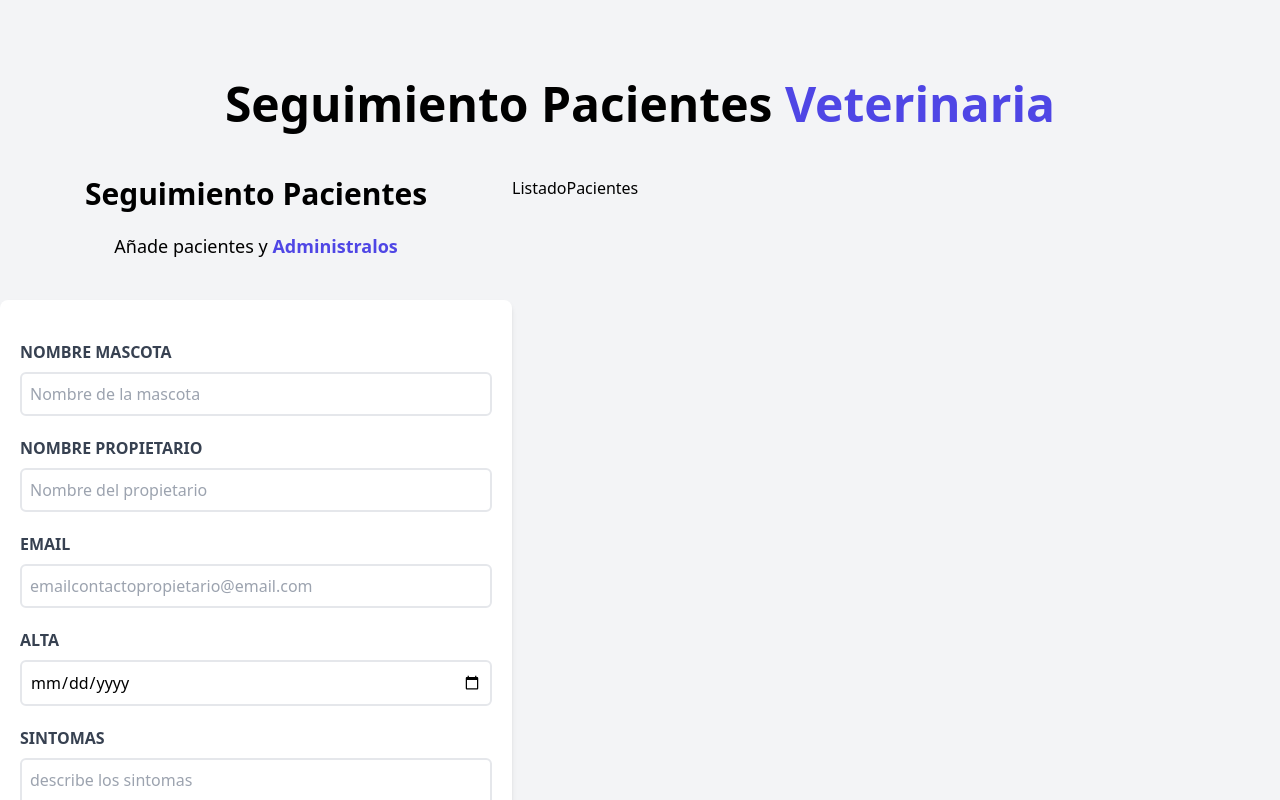
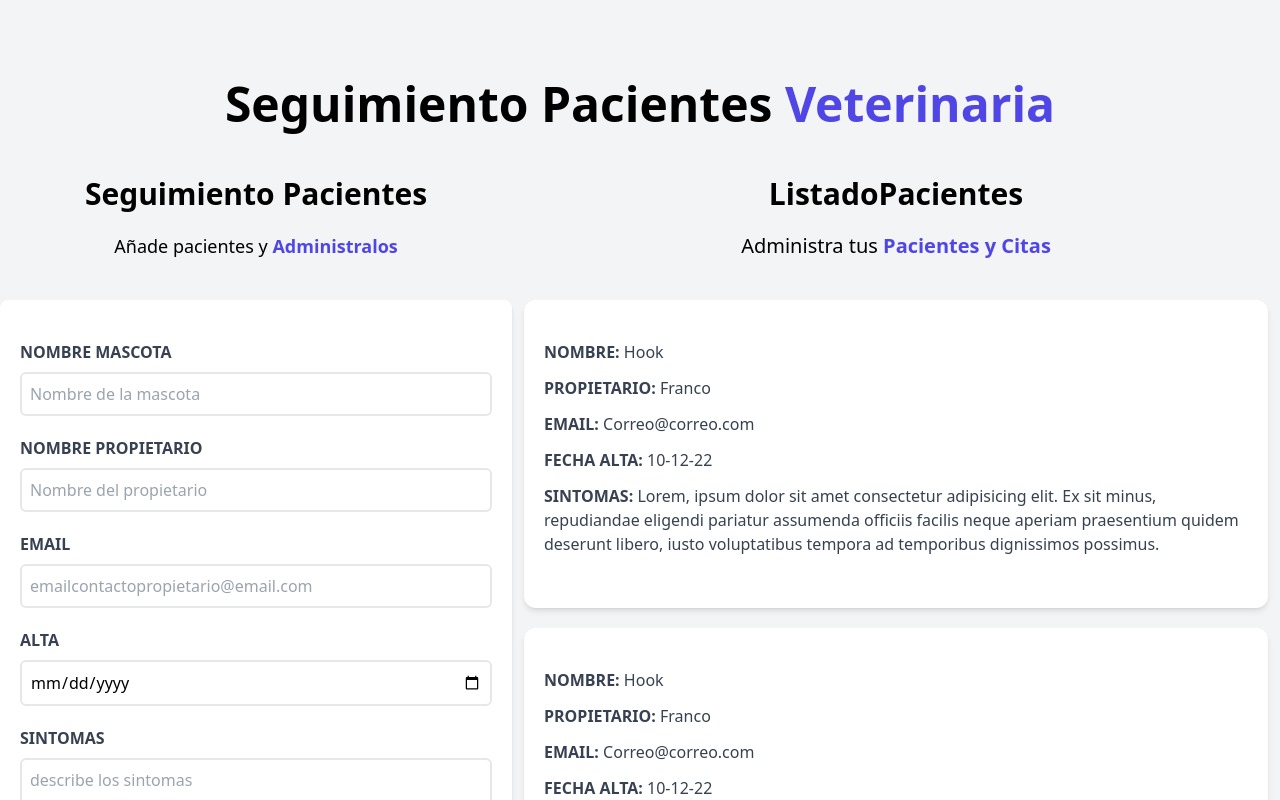
Before and after one commit to FalkFranco/citas-react, a React (Vite) app: page / in a window 1280 px wide. Shown: the top 800 px of the page. Built offline with nearby package versions, Linux system fonts and the light colour scheme.

Commit message:
module Paciente

```diff
--- a/src/components/ListadoPacientes.jsx
+++ b/src/components/ListadoPacientes.jsx
@@ -1,9 +1,19 @@
+import Paciente from "./Paciente"
+
 
 
 const ListadoPacientes = () => {
   return (
-    <div className="md:w-1/2 lg:w-3/5">
-        <h2>ListadoPacientes</h2>
+    <div className="md:w-1/2 lg:w-3/5 md:h-screen overflow-y-scroll">
+        <h2 className="font-black text-3xl text-center">ListadoPacientes</h2>
+        <p className="text-xl mt-5 mb-10 text-center"> Administra tus {''}
+          <span className="text-indigo-600 font-bold">Pacientes y Citas</span>
+        </p>
+
+        <Paciente />
+        <Paciente />
+        <Paciente />
+        <Paciente />
     </div>
   )
 }
--- /dev/null
+++ b/src/components/Paciente.jsx
@@ -0,0 +1,25 @@
+
+
+const Paciente = () => {
+  return (
+    <div className="mt-5 bg-white shadow-md m-3 px-5 py-10 rounded-xl">
+        <p className="font-bold mb-3 text-gray-700 uppercase">Nombre:{' '}
+        <span className="font-normal normal-case">Hook</span>
+        </p>
+        <p className="font-bold mb-3 text-gray-700 uppercase">Propietario:{' '}
+        <span className="font-normal normal-case">Franco</span>
+        </p>
+        <p className="font-bold mb-3 text-gray-700 uppercase">Email:{' '}
+        <span className="font-normal normal-case">Correo@correo.com</span>
+        </p>
+        <p className="font-bold mb-3 text-gray-700 uppercase">Fecha Alta:{' '}
+        <span className="font-normal normal-case">10-12-22</span>
+        </p>
+        <p className="font-bold mb-3 text-gray-700 uppercase">Sintomas:{' '}
+        <span className="font-normal normal-case">Lorem, ipsum dolor sit amet consectetur adipisicing elit. Ex sit minus, repudiandae eligendi pariatur assumenda officiis facilis neque aperiam praesentium quidem deserunt libero, iusto voluptatibus tempora ad temporibus dignissimos possimus.</span>
+        </p>
+    </div>
+  )
+}
+
+export default Paciente
```
